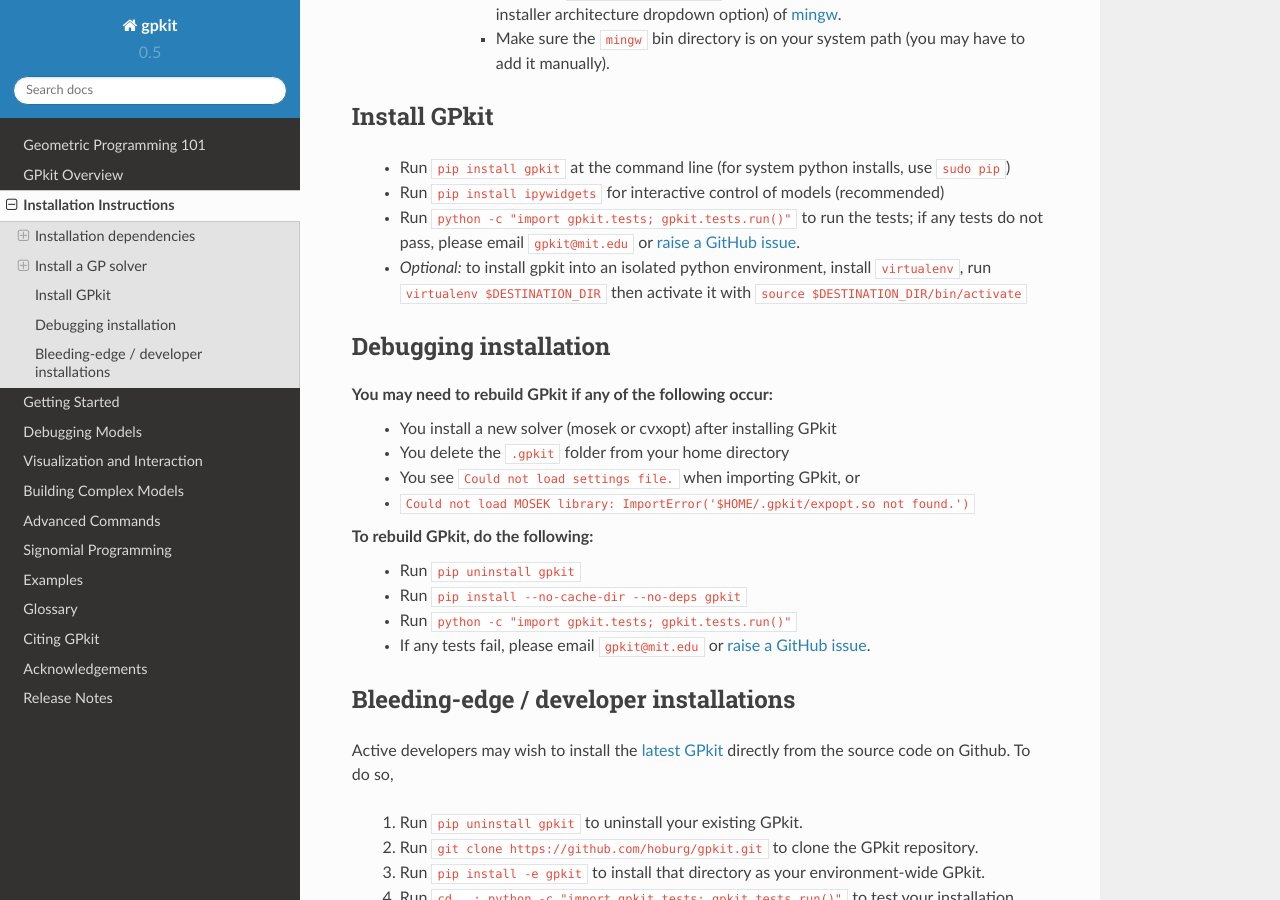
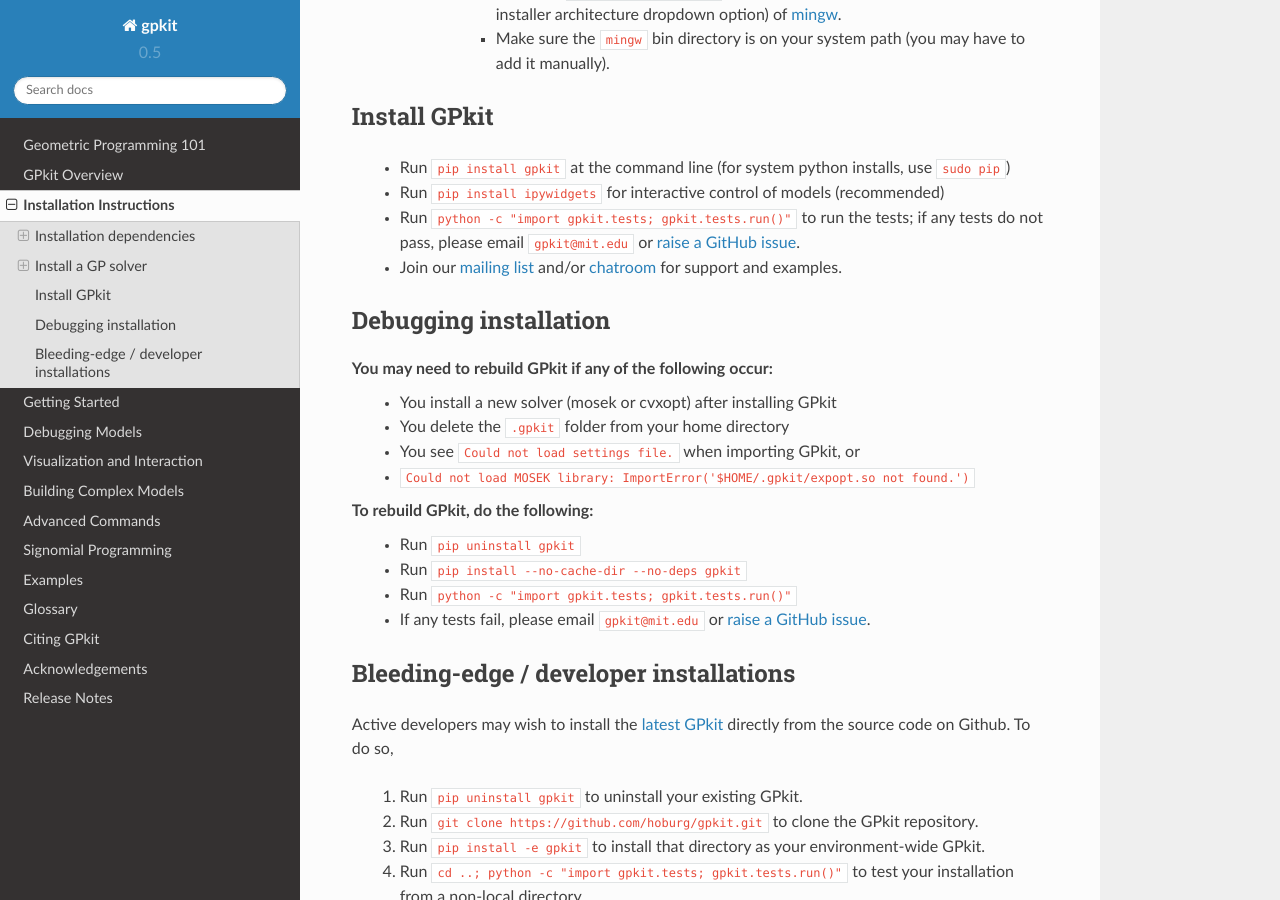
Before and after one commit to convexengineering/gpkit, a Sphinx documentation site: the page built from docs/source/installation.rst, in a window 1280 px wide and 900 px high, scrolled down 2685 px. Built offline with Sphinx 7.4.7 and the Read the Docs theme 2.0.0, drawn with Linux system fonts in a browser that asks for light colours.

Commit message:
add mailing list / chatroom links

```diff
--- a/docs/source/index.rst
+++ b/docs/source/index.rst
@@ -15,6 +15,8 @@
 Supported solvers are
 `MOSEK <http://mosek.com>`_
 and `CVXOPT <http://cvxopt.org>`_.
+
+Join our `mailing list <https://mailman.mit.edu/mailman/listinfo/gpkit-users/>`_ and/or `chatroom <https://gitter.im/gpkit-users/Lobby>`_ for support and examples.
 
 Table of contents
 ====================
--- a/docs/source/installation.rst
+++ b/docs/source/installation.rst
@@ -113,7 +113,7 @@
   - Run ``pip install gpkit`` at the command line (for system python installs, use ``sudo pip``)
   - Run ``pip install ipywidgets`` for interactive control of models (recommended)
   - Run ``python -c "import gpkit.tests; gpkit.tests.run()"`` to run the tests; if any tests do not pass, please email ``gpkit@mit.edu`` or `raise a GitHub issue <http://github.com/hoburg/gpkit/issues/new>`_.
-  - *Optional:* to install gpkit into an isolated python environment, install ``virtualenv``, run ``virtualenv $DESTINATION_DIR`` then activate it with ``source $DESTINATION_DIR/bin/activate``
+  - Join our `mailing list <https://mailman.mit.edu/mailman/listinfo/gpkit-users/>`_ and/or `chatroom <https://gitter.im/gpkit-users/Lobby>`_ for support and examples.
 
 
 Debugging installation
```
